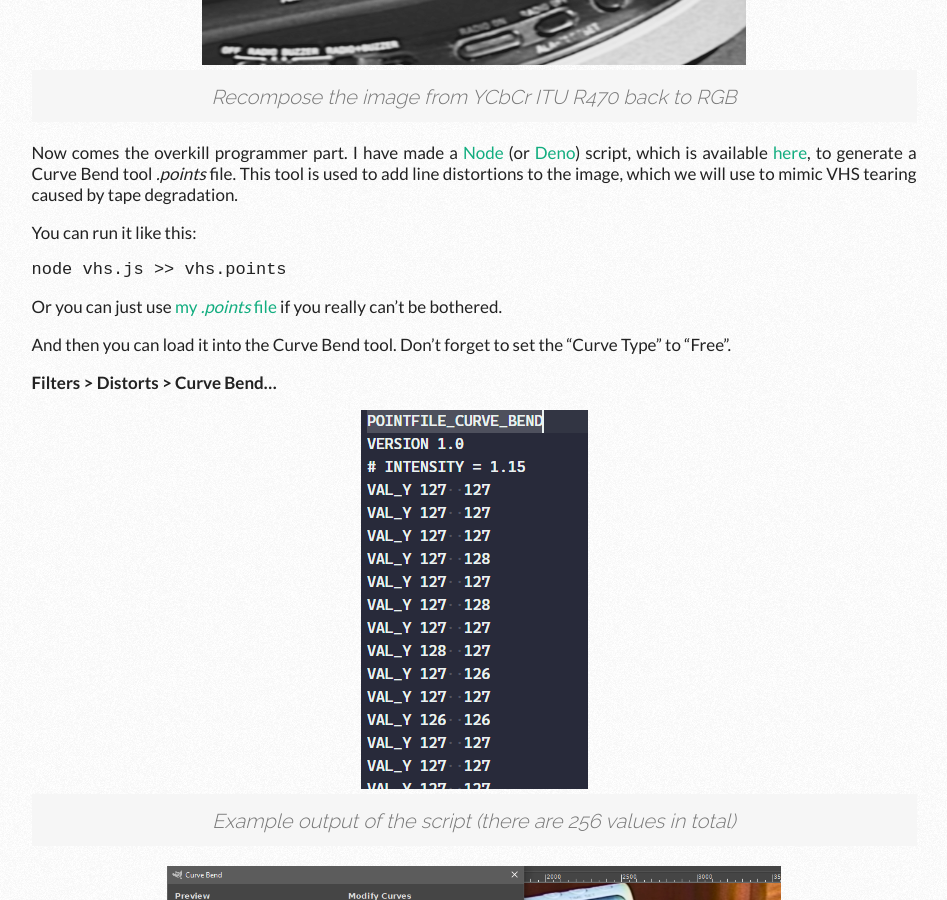
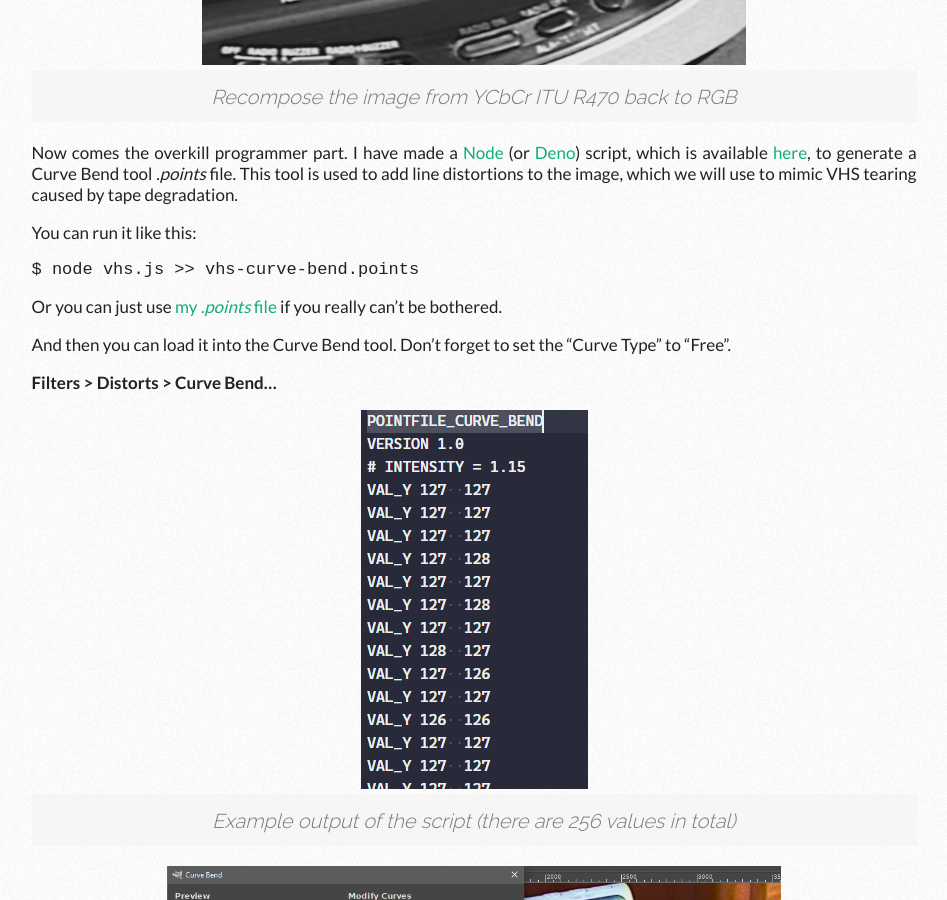
Before and after one commit to vittau/blog, a Jekyll site: the page built from _posts/2020-09-12-tutorial-vaporwave-vhs-effect-using-gimp.markdown, in a window 1280 px wide and 900 px high, scrolled down 6329 px. Shown: the whole window, without its empty margins (166-1113 px from the left). Built offline with Jekyll 4.4.1, drawn with Linux system fonts in a browser that asks for light colours; nearby versions of some CDN libraries; comment, search, counter and statistics services are not loaded; a style sheet for code colours, icons or effects is not loaded.

Commit message:
Changes code in post a bit

```diff
--- a/_posts/2020-09-12-tutorial-vaporwave-vhs-effect-using-gimp.markdown
+++ b/_posts/2020-09-12-tutorial-vaporwave-vhs-effect-using-gimp.markdown
@@ -111,7 +111,7 @@ Now comes the overkill programmer part. I have made a <a href="https://en.wikipe
 
 You can run it like this:
 
-<pre><code class="bash">node vhs.js >> vhs.points</code></pre>
+<pre><code class="shell">$ node vhs.js >> vhs-curve-bend.points</code></pre>
 
 Or you can just use <a href="{{ site.baseurl }}/other/vhs-curve-bend.points" target="_blank">my <i>.points</i> file</a> if you really can't be bothered.
 
```
